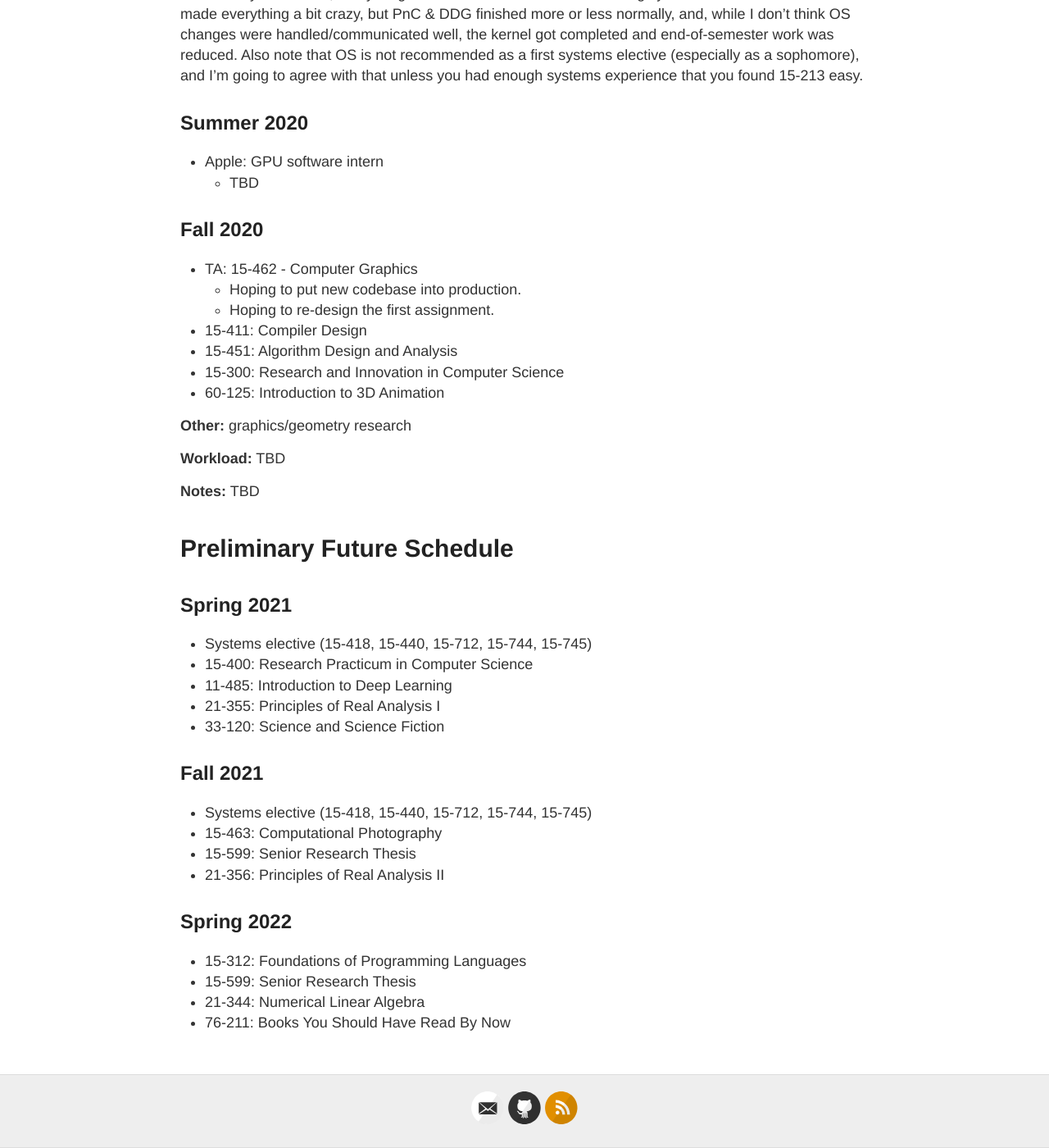
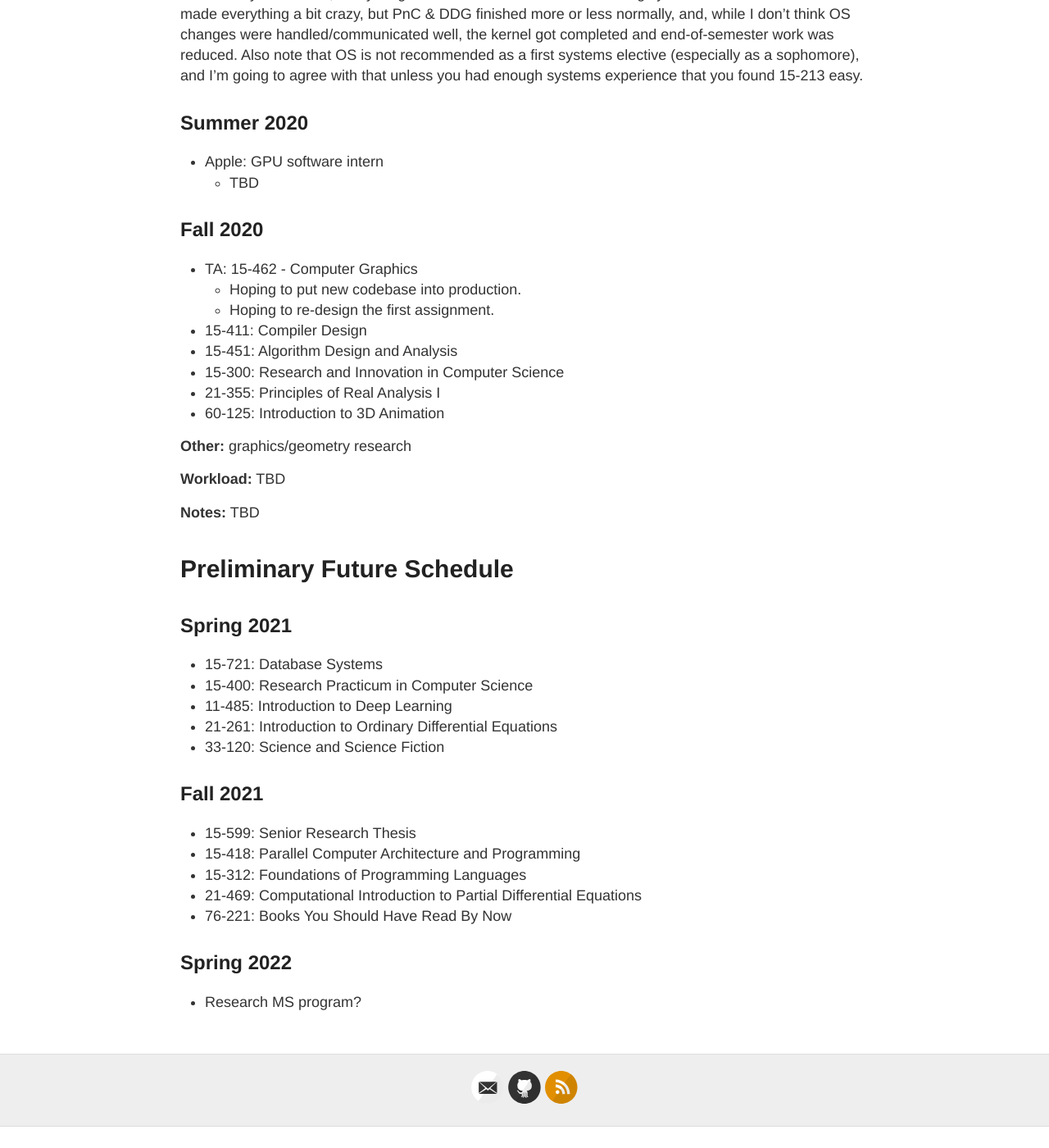
Before and after one commit to TheNumbat/thenumbat.github.io, a Jekyll site: the page built from cmu.md, in a window 1280 px wide and 1400 px high, scrolled down 4644 px. Shown: the whole window at 82% size. Built offline with Jekyll 4.4.1, drawn with Linux system fonts in a browser that asks for light colours; after the commit the page ends 6018 px from its top, so only the background shows below that.

Commit message:
update schedule

```diff
--- a/cmu.md
+++ b/cmu.md
@@ -144,20 +145,18 @@ Inspired by [these](https://wanshenl.me/courses/reviews/) [pages](http://weihang
 # Preliminary Future Schedule
 
 ## Spring 2021
-- Systems elective (15-418, 15-440, 15-712, 15-744, 15-745)
+- 15-721: Database Systems
 - 15-400: Research Practicum in Computer Science
 - 11-485: Introduction to Deep Learning
-- 21-355: Principles of Real Analysis I
+- 21-261: Introduction to Ordinary Differential Equations
 - 33-120: Science and Science Fiction
 
 ## Fall 2021
-- Systems elective (15-418, 15-440, 15-712, 15-744, 15-745)
-- 15-463: Computational Photography
 - 15-599: Senior Research Thesis
-- 21-356: Principles of Real Analysis II
+- 15-418: Parallel Computer Architecture and Programming
+- 15-312: Foundations of Programming Languages
+- 21-469: Computational Introduction to Partial Differential Equations
+- 76-221: Books You Should Have Read By Now
 
 ## Spring 2022
-- 15-312: Foundations of Programming Languages
-- 15-599: Senior Research Thesis
-- 21-344: Numerical Linear Algebra
-- 76-211: Books You Should Have Read By Now
+- Research MS program?
```
Also changed, not shown: other parts of cmu.md (+1 -0 lines).
